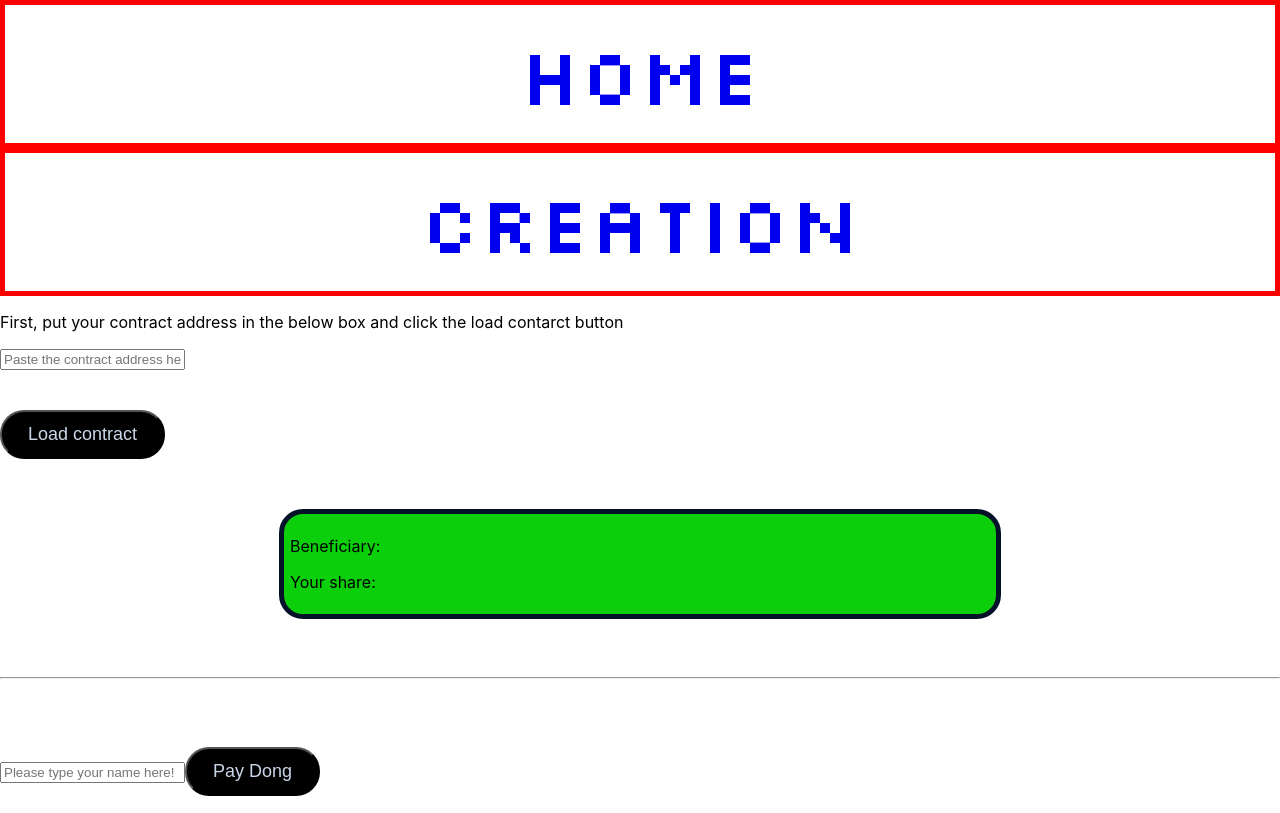
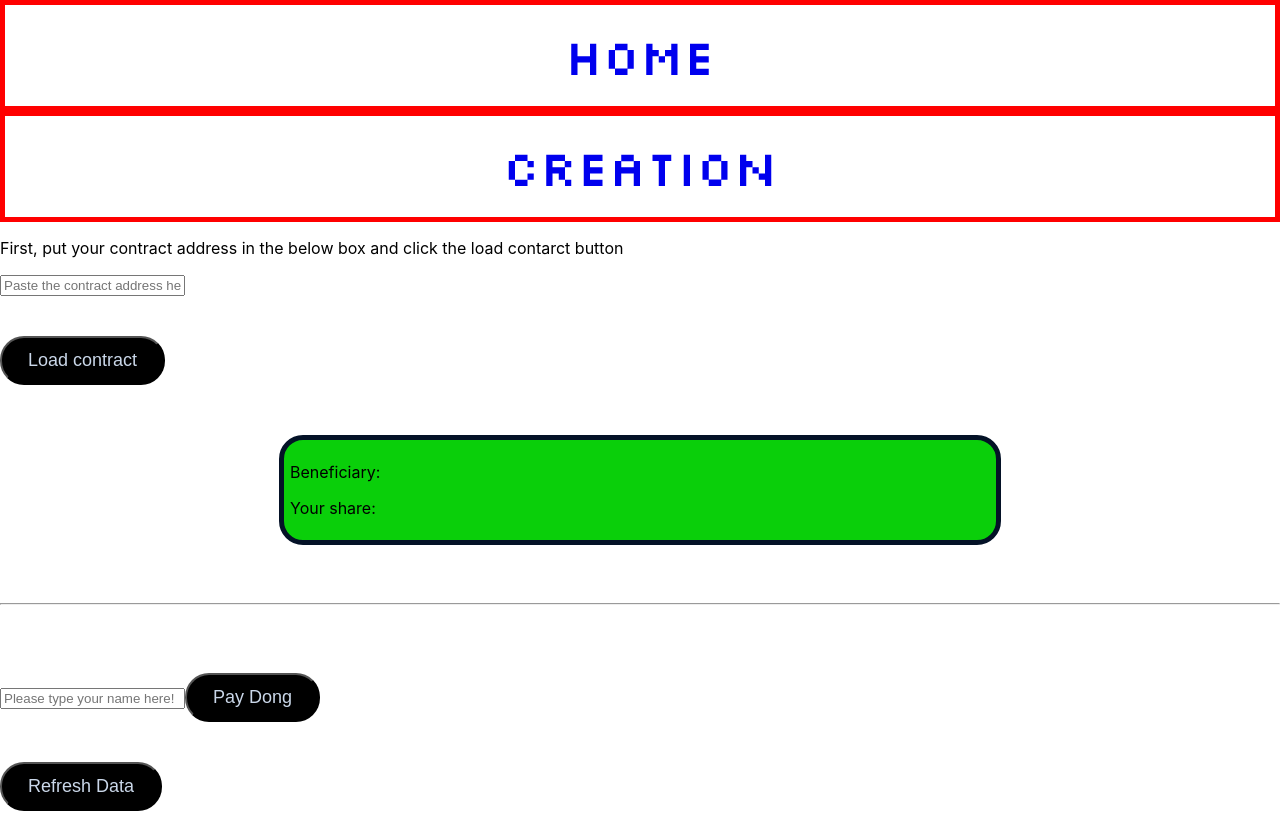
Before and after one commit to Banksy-said-hi/Dong-React, a React (Create React App) app: page /payment in a window 1280 px wide. Shown: the top 813 px of the page. Built offline with nearby package versions, Linux system fonts and the light colour scheme.

Commit message:
Reduced the size

```diff
--- a/src/App.css
+++ b/src/App.css
@@ -188,7 +188,7 @@
   margin: 0;
   padding-top: 18px;
   padding-bottom: 18px;
-  font-size: 80px;
+  font-size: 50px;
   font-family: "Silkscreen";
   font-weight: lighter;
 }
```
